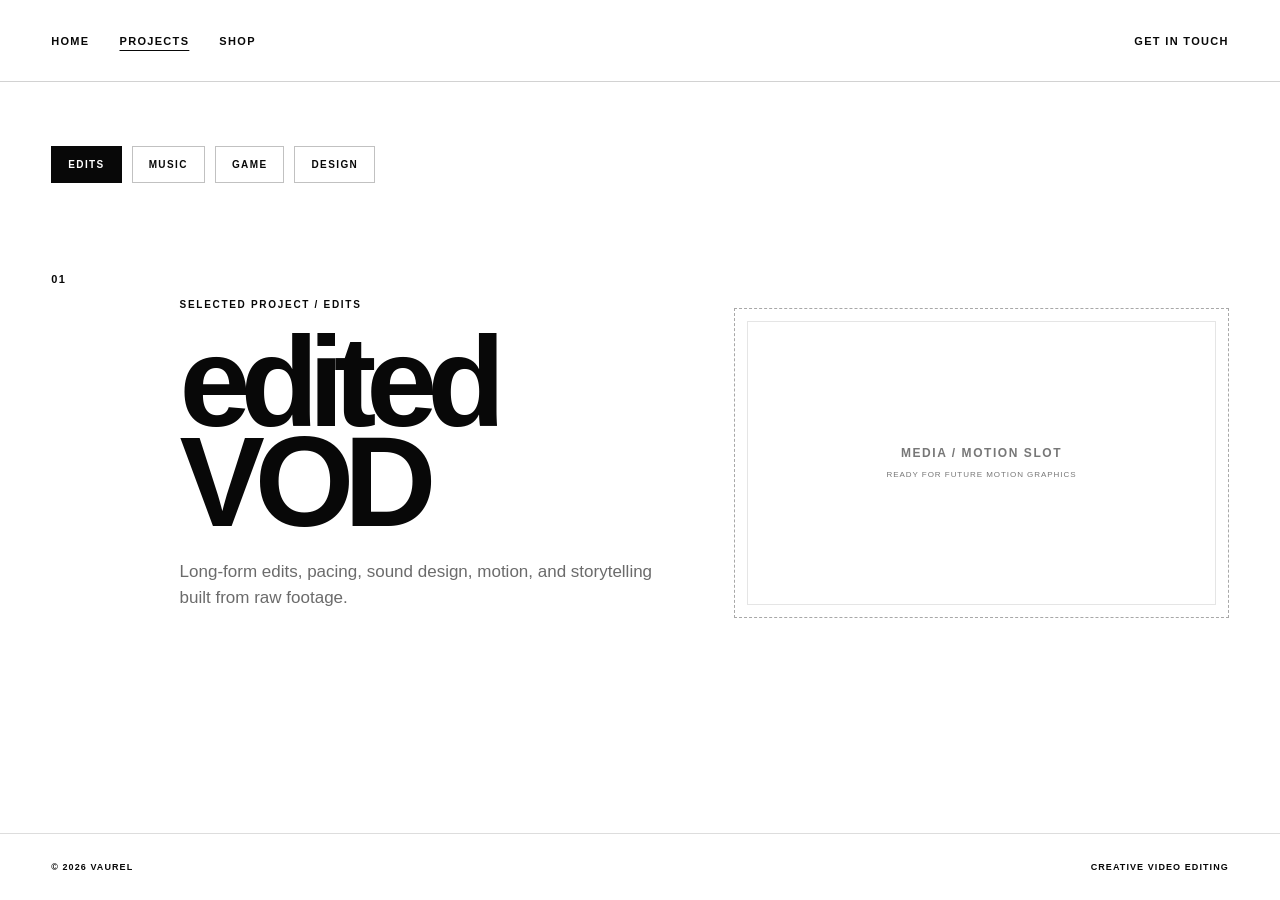
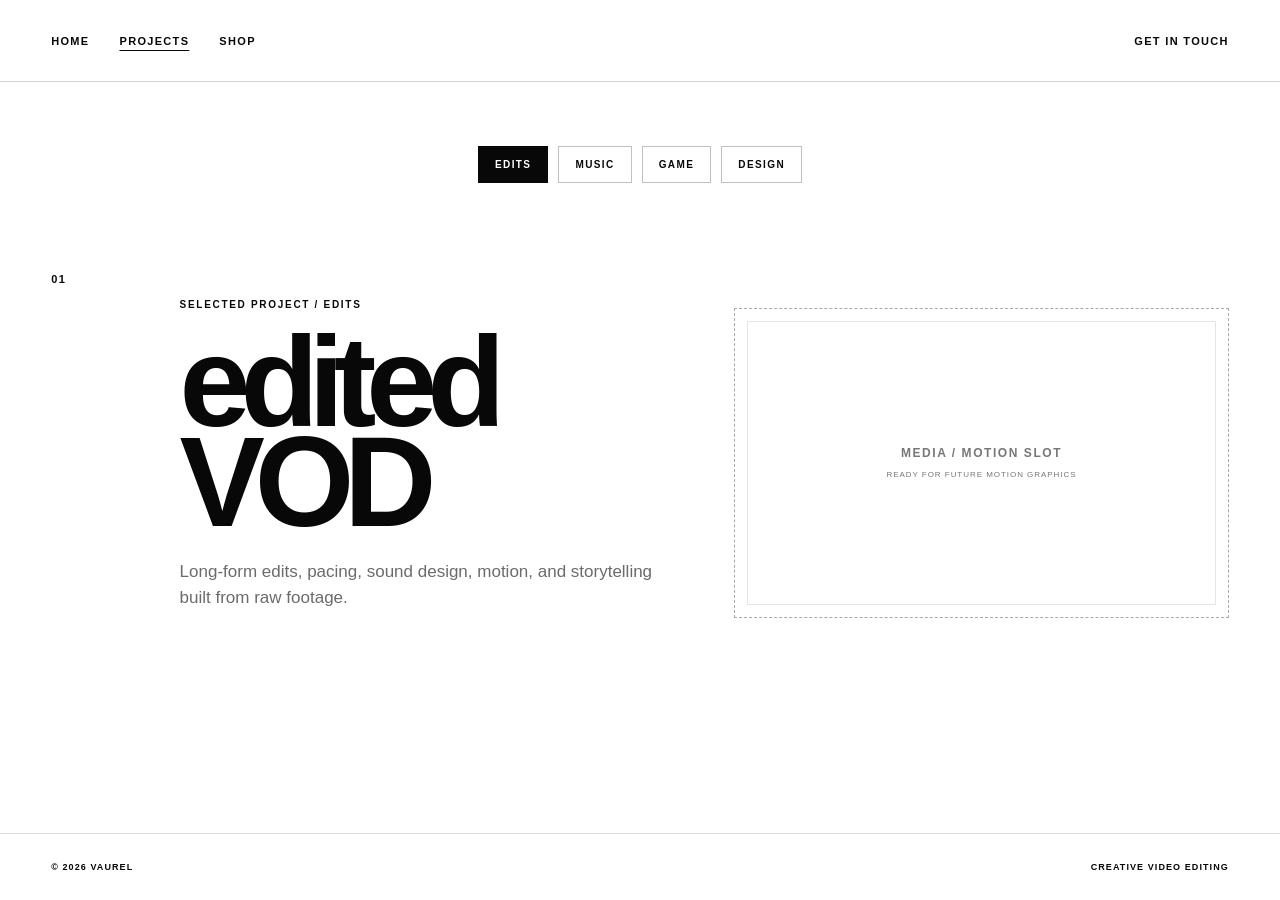
Before and after one commit to sVaurel/Vaurel, a Next.js app: page /projects in a window 1280 px wide. Built offline with nearby package versions, Linux system fonts and the light colour scheme.

Commit message:
Updating Project Menu Layout

```diff
--- a/app/globals.css
+++ b/app/globals.css
@@ -107,7 +107,14 @@ h1 span, h2 span { color: #777; }
 .theme-design { --project-bg: #f3f3f3; --project-fg: #080808; --project-accent: #777; }
 .projects-page .nav { border-color: color-mix(in srgb, var(--project-fg) 18%, transparent); }
 .projects-stage { flex: 1; padding: 5vw 4vw 7vw; }
-.project-menu { display: flex; flex-wrap: wrap; gap: 10px; }
+
+.project-menu {
+  display: flex;
+  flex-wrap: wrap;
+  gap: 10px;
+  justify-content: center;
+}
+
 .project-tab {
   border: 1px solid color-mix(in srgb, var(--project-fg) 25%, transparent);
   background: transparent;
```
